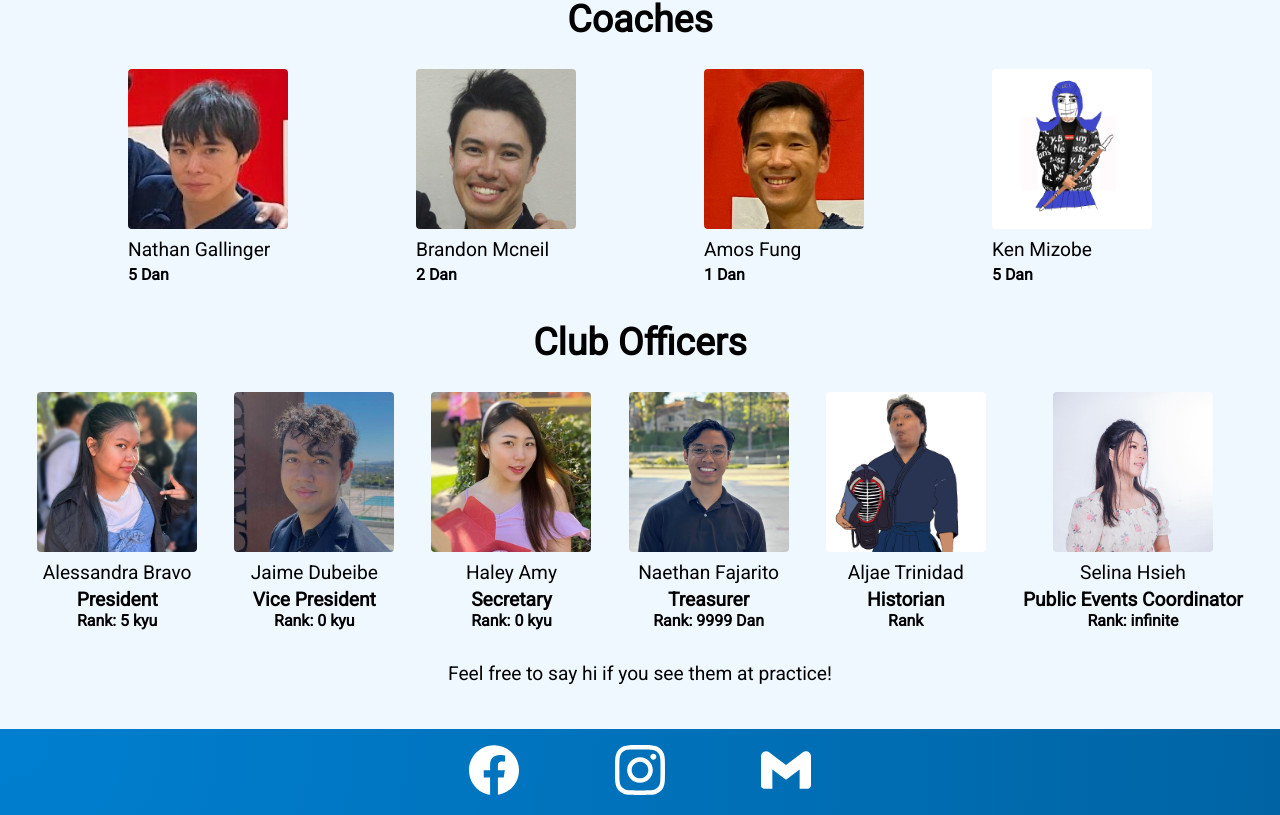
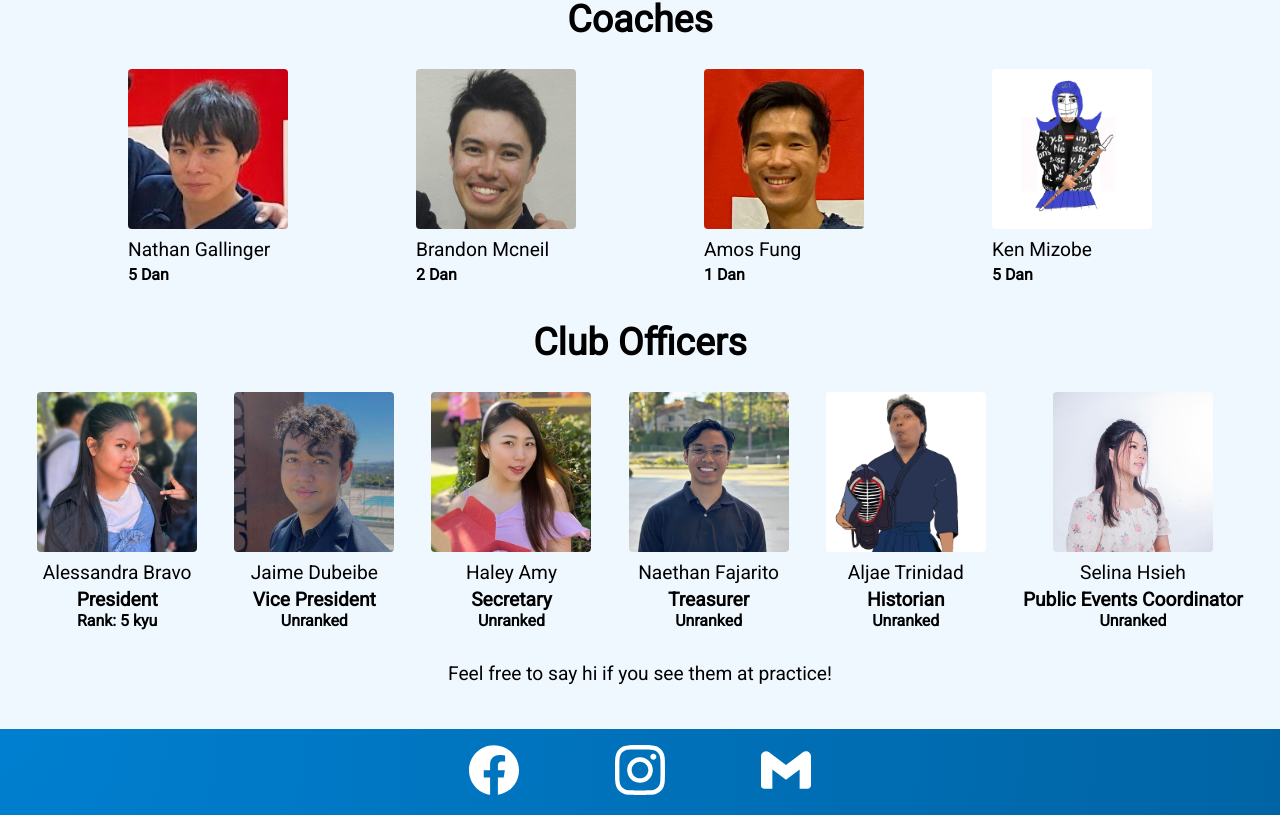
Before and after one commit to DeluxeRice/Kendo-Club-Website, a React (Create React App) app in the folder my-app/: page /about in a window 1280 px wide. Shown: the part 611-1426 px from the top of the page. Built offline with nearby package versions, Linux system fonts and the light colour scheme.

Commit message:
fix typo + got rid of the fun part

```diff
--- a/my-app/src/components/about/About.jsx
+++ b/my-app/src/components/about/About.jsx
@@ -44,11 +44,11 @@ class AboutPage extends Component {
             </div>
             <div className='officer-info-pictures'>
               <Officer image = {bravo} name = 'Alessandra Bravo' role='President' rank='Rank: 5 kyu'/>
-              <Officer image = {jaime} name = 'Jaime Dubeibe' role='Vice President' rank='Rank: 0 kyu'/>
-              <Officer image = {amy} name = 'Haley Amy' role='Secretary' rank='Rank: 0 kyu'/>
-              <Officer image = {naethan} name = 'Naethan Fajarito' role='Treasurer' rank='Rank: 9999 Dan'/>
-              <Officer image = {aljae} name = 'Aljae Trinidad' role='Historian' rank='Rank'/>
-              <Officer image = {selina} name = 'Selina Hsieh' role='Public Events Coordinator' rank='Rank: infinite'/>
+              <Officer image = {jaime} name = 'Jaime Dubeibe' role='Vice President' rank='Unranked'/>
+              <Officer image = {amy} name = 'Haley Amy' role='Secretary' rank='Unranked'/>
+              <Officer image = {naethan} name = 'Naethan Fajarito' role='Treasurer' rank='Unranked'/>
+              <Officer image = {aljae} name = 'Aljae Trinidad' role='Historian' rank='Unranked'/>
+              <Officer image = {selina} name = 'Selina Hsieh' role='Public Events Coordinator' rank='Unranked'/>
             </div>
             <p className='officer-info-post-text'>Feel free to say hi if you see them at practice!</p>
           </div>
--- a/my-app/src/components/home/Home.jsx
+++ b/my-app/src/components/home/Home.jsx
@@ -15,7 +15,7 @@ class HomePage extends Component {
           <div className='mission-statement about-text'>
             <h3 className ='mission-statement-title'>What is Kendo?</h3>
               <p className = 'mission-statement-sub'>Originating from Japan, kendo is a martial art which simulates the duels of ancient samurai.
-              Practitioners use bamboo swords to duel each other. Through the practice of kendo, we can learn discipline and perserverence.
+              Practitioners use bamboo swords to duel each other. Through the practice of kendo, we can learn discipline and perserverance.
               </p>
             <h3 className ='mission-statement-title'>Why us?</h3>
               <p className ='mission-statement-sub'>The Kendo Club at UCI
```
